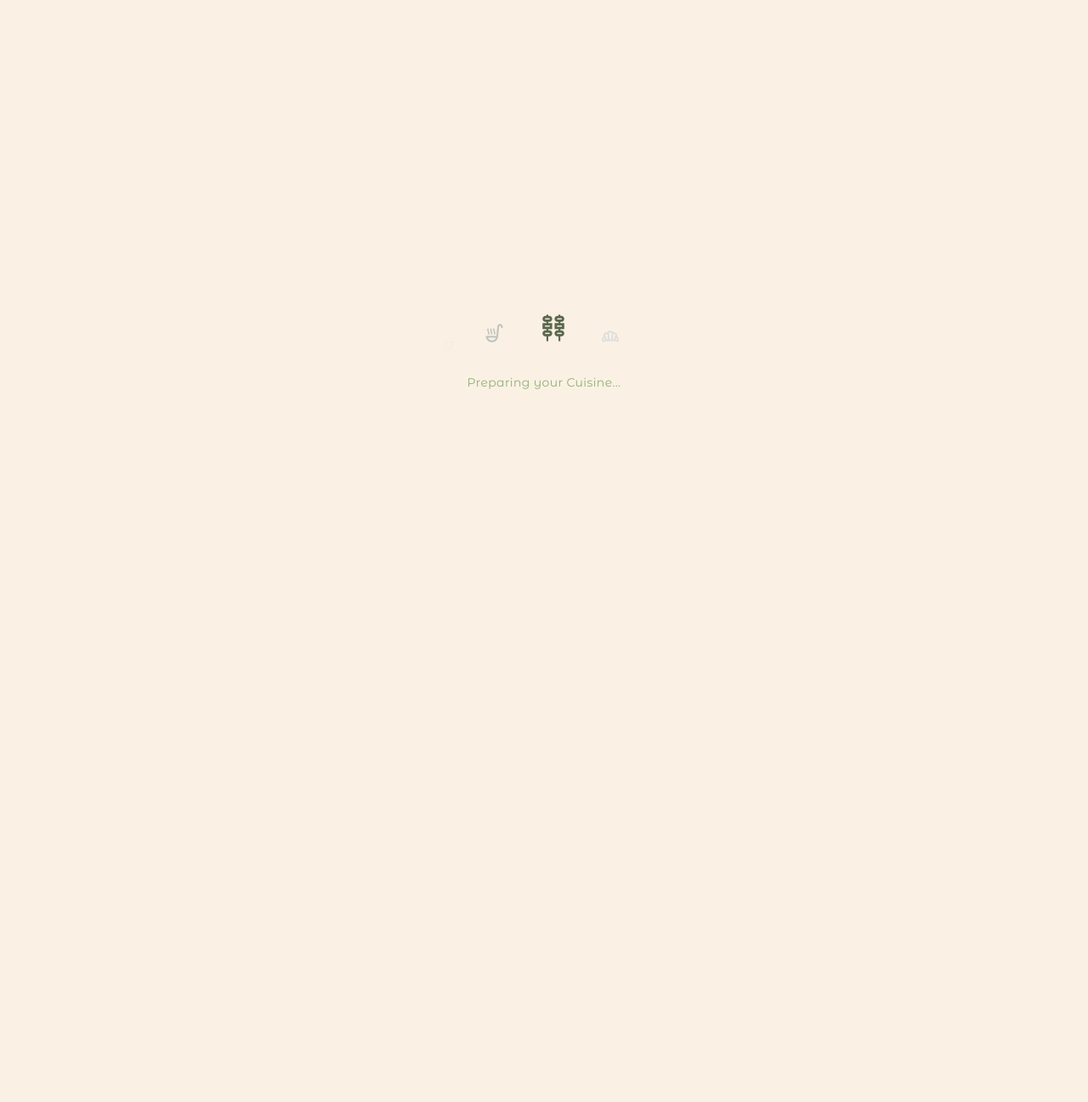
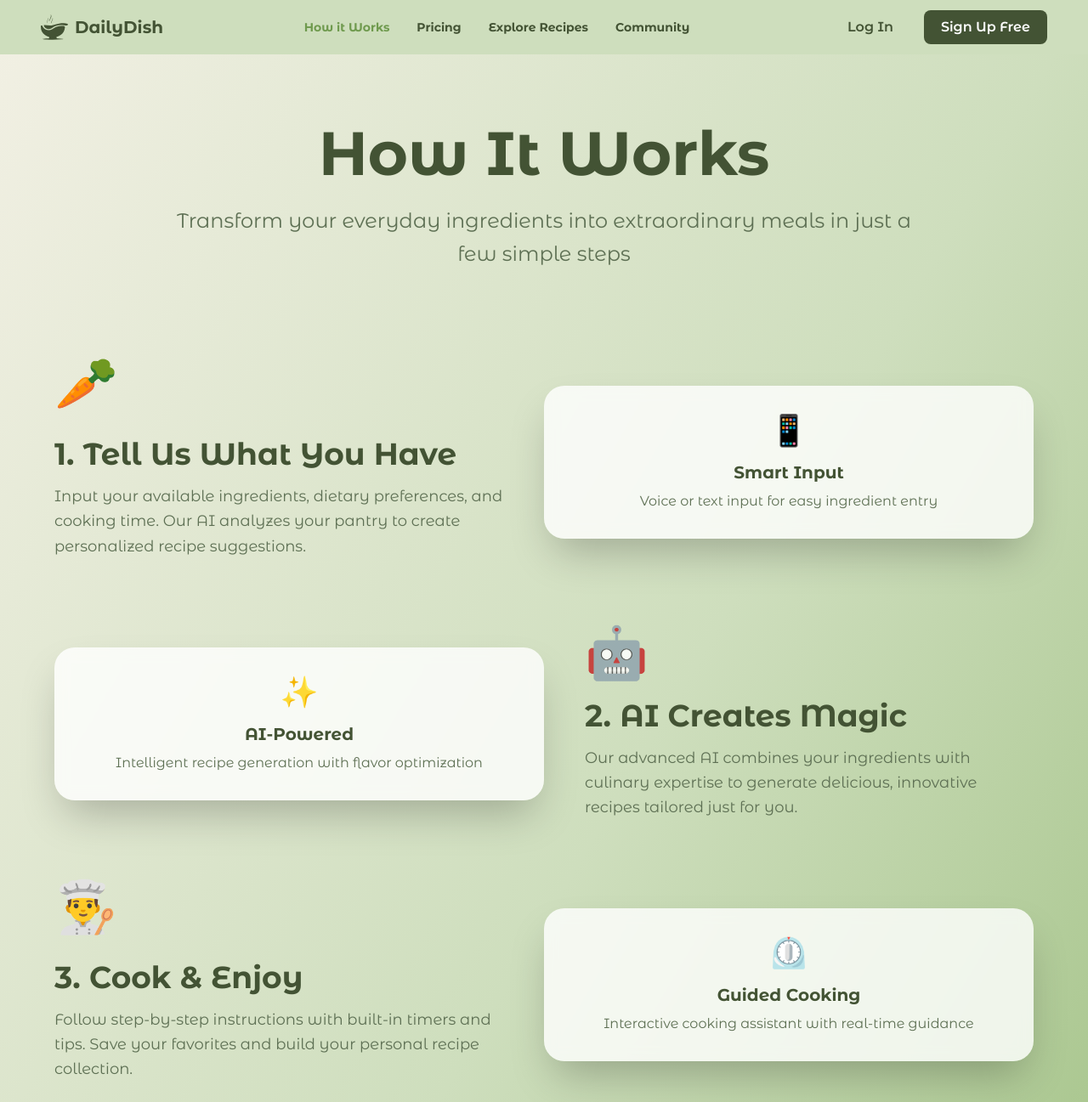
Before and after one commit to Aiinhome-Aivista/dailydish-front-end, a React (Vite) app: page /How-it-Works in a window 1280 px wide. Before the commit this address led to /. Shown: the top 1297 px of the page at 85% size. Before the commit the page ends 800 px from the top, so only its background shows below. Built offline with nearby package versions, Linux system fonts and the light colour scheme.

Commit message:
uiDesign

```diff
--- a/src/components/layout/NavBar.tsx
+++ b/src/components/layout/NavBar.tsx
@@ -18,7 +18,7 @@ const NavBar = () => {
 
             {/* Desktop Menu */}
             <div className="hidden md:flex gap-8 text-[#435334] font-bold text-sm">
-                <a href="#" className="hover:text-brand-accent transition-colors">How it Works</a>
+                 <button onClick={() => navigate("/How-it-Works")} className={`hover:text-brand-accent transition-colors cursor-pointer ${location.pathname === '/How-it-Works' ? 'text-brand-accent font-bold' : ''}`}>How it Works</button>
                 <a href="#" className="hover:text-brand-accent transition-colors">Pricing</a>
                 <button onClick={() => navigate("/explore-recipes")} className={`hover:text-brand-accent transition-colors cursor-pointer ${location.pathname === '/explore-recipes' ? 'text-brand-accent font-bold' : ''}`}>Explore Recipes</button>
                 <a href="#" className="hover:text-brand-accent transition-colors">Community</a>
@@ -45,7 +45,7 @@ const NavBar = () => {
             {/* Mobile Menu Overlay */}
             {isOpen && (
                 <div className="absolute top-16 left-0 w-full bg-brand-light shadow-lg flex flex-col items-center py-6 gap-6 md:hidden">
-                    <a href="#" className="text-brand-dark font-medium cursor-pointer" onClick={() => setIsOpen(false)}>How it Works</a>
+                    <button className={`text-brand-dark font-medium cursor-pointer ${location.pathname === '/How-it-Works' ? 'text-brand-accent font-bold' : ''}`} onClick={() => { setIsOpen(false); navigate("/How-it-Works"); }}>How it Works</button>
                     <a href="#" className="text-brand-dark font-medium cursor-pointer" onClick={() => setIsOpen(false)}>Pricing</a>
                     <button className={`text-brand-dark font-medium cursor-pointer ${location.pathname === '/explore-recipes' ? 'text-brand-accent font-bold' : ''}`} onClick={() => { setIsOpen(false); navigate("/explore-recipes"); }}>Explore Recipes</button>
                     <a href="#" className="text-brand-dark font-medium cursor-pointer" onClick={() => setIsOpen(false)}>Community</a>
--- /dev/null
+++ b/src/features/landingpage/components/HowItWorks.tsx
@@ -0,0 +1,153 @@
+import React from 'react'
+import NavBar from '../../../components/layout/NavBar'
+import { useNavigate } from 'react-router-dom'
+import Footer from '../components/Footer';
+
+function HowItWorks() {
+  const navigate = useNavigate();
+
+  return (
+    <div className="min-h-screen bg-gradient-to-br from-[#F2F0E4] via-[#CEDEBD] to-[#95B974]">
+      <NavBar />
+
+      {/* Hero Section */}
+      <div className="pt-20 pb-16 px-4">
+        <div className="text-center max-w-4xl mx-auto">
+          <h1 className="text-5xl md:text-7xl font-bold text-[#435334] mb-6">
+            How It Works
+          </h1>
+          <p className="text-xl md:text-2xl text-[#5e7054] mb-12 leading-relaxed">
+            Transform your everyday ingredients into extraordinary meals in just a few simple steps
+          </p>
+        </div>
+      </div>
+
+      {/* Steps Section */}
+      <div className="pb-20 px-4">
+        <div className="max-w-6xl mx-auto">
+
+          {/* Step 1 */}
+          <div className="flex flex-col md:flex-row items-center mb-20">
+            <div className="md:w-1/2 mb-8 md:mb-0 md:pr-12">
+              <div className="text-6xl mb-6 animate-bounce">🥕</div>
+              <h2 className="text-3xl md:text-4xl font-bold text-[#435334] mb-4">
+                1. Tell Us What You Have
+              </h2>
+              <p className="text-lg text-[#5e7054] leading-relaxed">
+                Input your available ingredients, dietary preferences, and cooking time.
+                Our AI analyzes your pantry to create personalized recipe suggestions.
+              </p>
+            </div>
+            <div className="md:w-1/2">
+              <div className="bg-white/80 backdrop-blur-sm rounded-3xl p-8 shadow-2xl">
+                <div className="text-center">
+                  <div className="text-4xl mb-4">📱</div>
+                  <h3 className="text-xl font-bold text-[#435334] mb-2">Smart Input</h3>
+                  <p className="text-[#5e7054]">Voice or text input for easy ingredient entry</p>
+                </div>
+              </div>
+            </div>
+          </div>
+
+          {/* Step 2 */}
+          <div className="flex flex-col md:flex-row-reverse items-center mb-20">
+            <div className="md:w-1/2 mb-8 md:mb-0 md:pl-12">
+              <div className="text-6xl mb-6 animate-pulse">🤖</div>
+              <h2 className="text-3xl md:text-4xl font-bold text-[#435334] mb-4">
+                2. AI Creates Magic
+              </h2>
+              <p className="text-lg text-[#5e7054] leading-relaxed">
+                Our advanced AI combines your ingredients with culinary expertise to generate
+                delicious, innovative recipes tailored just for you.
+              </p>
+            </div>
+            <div className="md:w-1/2">
+              <div className="bg-white/80 backdrop-blur-sm rounded-3xl p-8 shadow-2xl">
+                <div className="text-center">
+                  <div className="text-4xl mb-4">✨</div>
+                  <h3 className="text-xl font-bold text-[#435334] mb-2">AI-Powered</h3>
+                  <p className="text-[#5e7054]">Intelligent recipe generation with flavor optimization</p>
+                </div>
+              </div>
+            </div>
+          </div>
+
+          {/* Step 3 */}
+          <div className="flex flex-col md:flex-row items-center mb-20">
+            <div className="md:w-1/2 mb-8 md:mb-0 md:pr-12">
+              <div className="text-6xl mb-6 animate-bounce">👨‍🍳</div>
+              <h2 className="text-3xl md:text-4xl font-bold text-[#435334] mb-4">
+                3. Cook & Enjoy
+              </h2>
+              <p className="text-lg text-[#5e7054] leading-relaxed">
+                Follow step-by-step instructions with built-in timers and tips.
+                Save your favorites and build your personal recipe collection.
+              </p>
+            </div>
+            <div className="md:w-1/2">
+              <div className="bg-white/80 backdrop-blur-sm rounded-3xl p-8 shadow-2xl">
+                <div className="text-center">
+                  <div className="text-4xl mb-4">⏲️</div>
+                  <h3 className="text-xl font-bold text-[#435334] mb-2">Guided Cooking</h3>
+                  <p className="text-[#5e7054]">Interactive cooking assistant with real-time guidance</p>
+                </div>
+              </div>
+            </div>
+          </div>
+
+          {/* Features Grid */}
+          <div className="grid grid-cols-1 md:grid-cols-2 lg:grid-cols-4 gap-6 mb-16">
+            <div className="bg-white/60 backdrop-blur-sm rounded-2xl p-6 text-center hover:scale-105 transition-transform">
+              <div className="text-3xl mb-3">🌱</div>
+              <h3 className="font-bold text-[#435334] mb-2">Eco-Friendly</h3>
+              <p className="text-sm text-[#5e7054]">Reduce food waste with smart ingredient usage</p>
+            </div>
+            <div className="bg-white/60 backdrop-blur-sm rounded-2xl p-6 text-center hover:scale-105 transition-transform">
+              <div className="text-3xl mb-3">⚡</div>
+              <h3 className="font-bold text-[#435334] mb-2">Lightning Fast</h3>
+              <p className="text-sm text-[#5e7054]">Get recipes in seconds, not hours</p>
+            </div>
+            <div className="bg-white/60 backdrop-blur-sm rounded-2xl p-6 text-center hover:scale-105 transition-transform">
+              <div className="text-3xl mb-3">🎯</div>
+              <h3 className="font-bold text-[#435334] mb-2">Personalized</h3>
+              <p className="text-sm text-[#5e7054]">Recipes tailored to your taste preferences</p>
+            </div>
+            <div className="bg-white/60 backdrop-blur-sm rounded-2xl p-6 text-center hover:scale-105 transition-transform">
+              <div className="text-3xl mb-3">📱</div>
+              <h3 className="font-bold text-[#435334] mb-2">Mobile First</h3>
+              <p className="text-sm text-[#5e7054]">Cook anywhere with our mobile app</p>
+            </div>
+          </div>
+
+          {/* CTA Section */}
+          <div className="text-center">
+            <h2 className="text-3xl md:text-4xl font-bold text-[#435334] mb-6">
+              Ready to Start Cooking?
+            </h2>
+            <p className="text-lg text-[#5e7054] mb-8">
+              Join thousands of home cooks creating amazing meals every day
+            </p>
+            <div className="flex flex-col sm:flex-row gap-4 justify-center">
+              <button
+                className="bg-[#435334] text-white px-8 py-4 rounded-full text-lg font-bold hover:bg-[#2a3a24] transition-colors duration-300 shadow-lg hover:shadow-xl transform hover:scale-105 cursor-pointer"
+                onClick={() => navigate("/signup")}
+              >
+                Get Started Free
+              </button>
+              <button
+                className="border-2 border-[#435334] text-[#435334] px-8 py-4 rounded-full text-lg font-bold hover:bg-[#435334] hover:text-white transition-all duration-300 cursor-pointer"
+                onClick={() => navigate("/explore-recipes")}
+              >
+                Explore Recipes
+              </button>
+            </div>
+          </div>
+
+        </div>
+      </div>
+      <Footer />
+    </div>
+  )
+}
+
+export default HowItWorks
--- a/src/features/landingpage/components/RecipesPage.tsx
+++ b/src/features/landingpage/components/RecipesPage.tsx
@@ -1,6 +1,7 @@
 import React from 'react'
 import NavBar from '../../../components/layout/NavBar'
 import { useNavigate } from 'react-router-dom'
+import Footer from '../components/Footer';
 
 function RecipesPage() {
   const navigate = useNavigate();
@@ -45,6 +46,7 @@ function RecipesPage() {
           </button>
         </div>
       </div>
+      <Footer />
     </div>
   )
 }
--- a/src/routes/AppRoutes.tsx
+++ b/src/routes/AppRoutes.tsx
@@ -5,10 +5,10 @@ import AppLayout from "../components/layout/Applayout";
 import DailyDishLoader from "../components/feedback/DailyDishLoader";
 
 
-
 // Lazy Load Pages
 const LandingPage = lazy(() => import('../features/landingpage/pages/LandingPage'));
 const RecipesPage = lazy(() => import('../features/landingpage/components/RecipesPage'));
+const HowItWorks = lazy(() => import('../features/landingpage/components/HowItWorks'));
 const Login = lazy(() => import('../features/auth/pages/Login'));
 const SignUp = lazy(() => import("../features/auth/pages/SignUp"));
 const SplashScreen = lazy(() => import('../features/splashscreen/pages/SplashScreen'));
@@ -80,6 +80,7 @@ function AppRoutes() {
           <Route path="login" element={<Login />} />
           <Route path="signup" element={<SignUp />} />
           <Route path="explore-recipes" element={<RecipesPage />} />
+           <Route path="How-it-Works" element={<HowItWorks />} />
         </Route>
 
         {/* --- PROTECTED ROUTES --- */}
```
